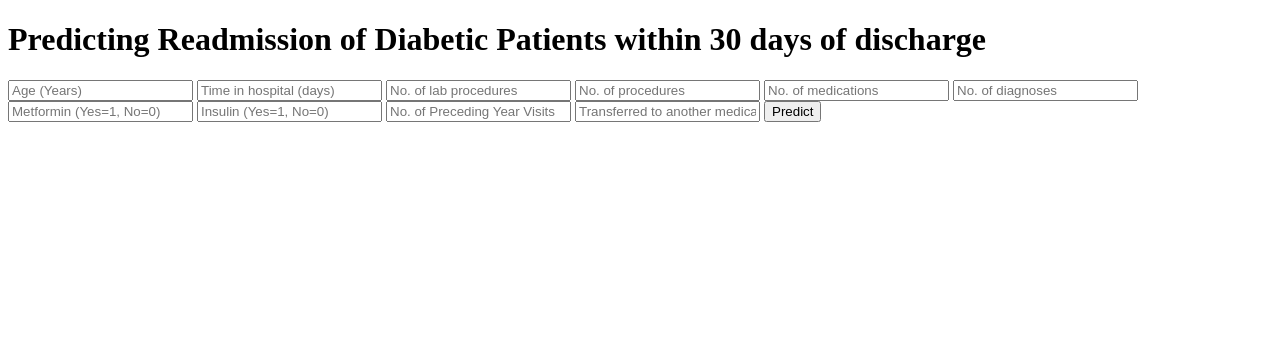
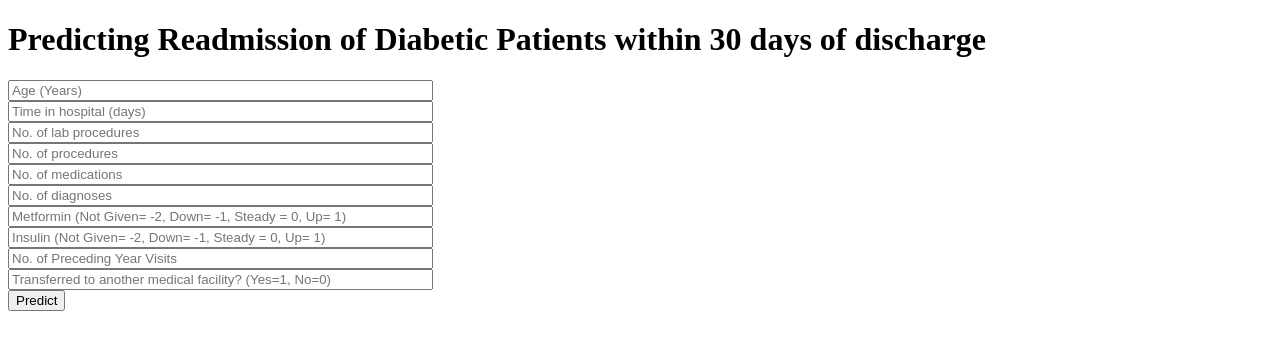
Before and after one commit to saurabhtayal/Deploy-Capstone, a Flask app: page / in a window 1280 px wide. Shown: the top 350 px of the page. Run offline with Flask 2, Linux system fonts and the light colour scheme; parts of the project's set-up code (start-up, migrations or seed data) failed here and were passed over.

Commit message:
Update index.html

```diff
--- a/templates/index.html
+++ b/templates/index.html
@@ -17,16 +17,26 @@
 
      <!-- Main Input For Receiving Query to our ML -->
     <form action="{{ url_for('predict')}}"method="post">
-    	<input type="text" name="age" placeholder="Age (Years)" required="required" />
-        <input type="text" name="time_in_hospital" placeholder="Time in hospital (days)" required="required" />
-	<input type="text" name="num_lab_procedures" placeholder="No. of lab procedures" required="required" />
-	<input type="text" name="num_procedures" placeholder="No. of procedures" required="required" />
-	<input type="text" name="num_medications" placeholder="No. of medications" required="required" />
-	<input type="text" name="number_diagnoses" placeholder="No. of diagnoses" required="required" />
-	<input type="text" name="metformin" placeholder="Metformin (Yes=1, No=0)" required="required" />
-	<input type="text" name="insulin" placeholder="Insulin (Yes=1, No=0)" required="required" />
-	<input type="text" name="preceding_year_visits" placeholder="No. of Preceding Year Visits" required="required" />
-	<input type="text" name="discharge_disposition_id_Transferred_to_another_medical_facility" placeholder="Transferred to another medical facility (Yes=1, No=0)" required="required" />
+    	<input type="text" name="age" placeholder="Age (Years)" size="50" required="required" />
+	<div class="break"></div>
+        <input type="text" name="time_in_hospital" placeholder="Time in hospital (days)" size="50" required="required" />
+	<div class="break"></div>
+	<input type="text" name="num_lab_procedures" placeholder="No. of lab procedures" size="50" required="required" />
+	<div class="break"></div>
+	<input type="text" name="num_procedures" placeholder="No. of procedures" size="50" required="required" />
+	<div class="break"></div>
+	<input type="text" name="num_medications" placeholder="No. of medications" size="50" required="required" />
+	<div class="break"></div>
+	<input type="text" name="number_diagnoses" placeholder="No. of diagnoses" size="50" required="required" />
+	<div class="break"></div>
+	<input type="text" name="metformin" placeholder="Metformin (Not Given= -2, Down= -1, Steady = 0, Up= 1)" size="50" required="required" />
+	<div class="break"></div>
+	<input type="text" name="insulin" placeholder="Insulin (Not Given= -2, Down= -1, Steady = 0, Up= 1)" size="50" required="required" />
+	<div class="break"></div>
+	<input type="text" name="preceding_year_visits" placeholder="No. of Preceding Year Visits" size="50" required="required" />
+	<div class="break"></div>
+	<input type="text" name="discharge_disposition_id_Transferred_to_another_medical_facility" placeholder="Transferred to another medical facility? (Yes=1, No=0)" size="50" required="required" />
+	<div class="break"></div>
 
         <button type="submit" class="btn btn-primary btn-block btn-large">Predict</button>
     </form>
```
